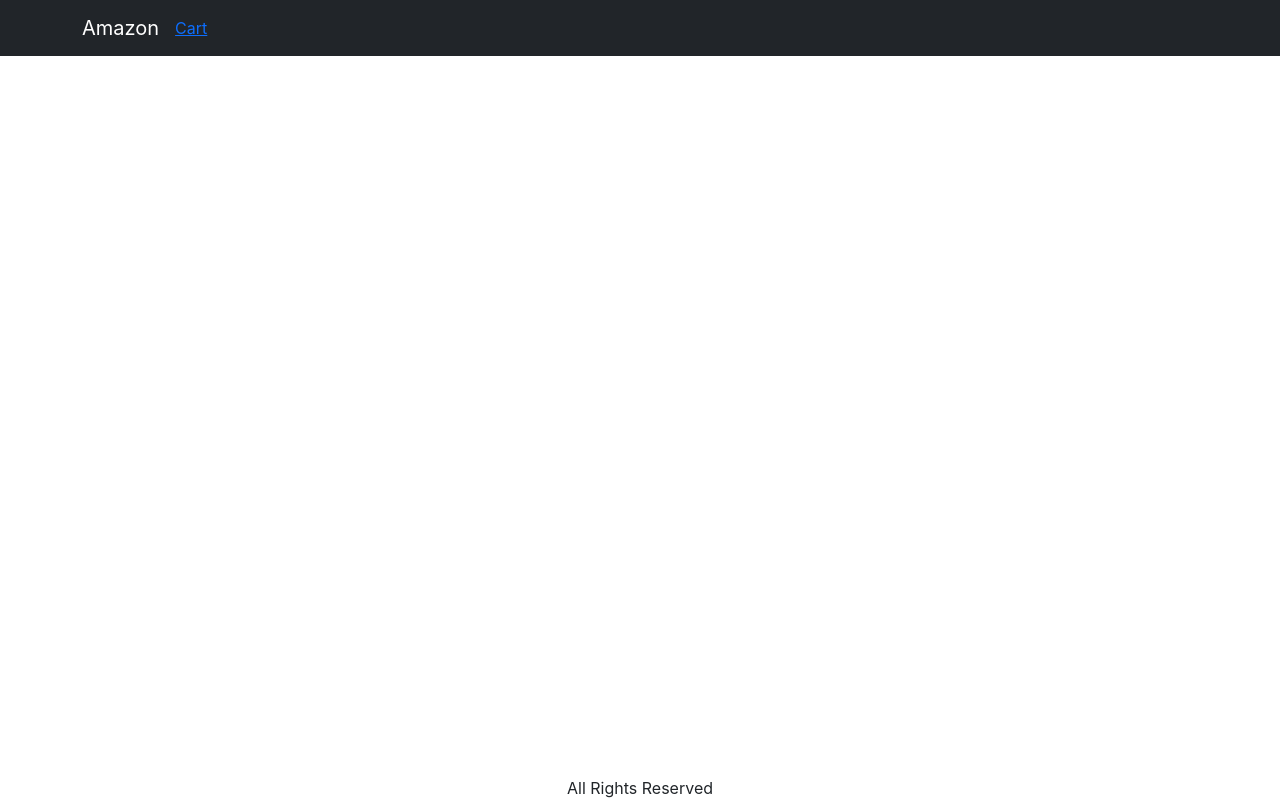
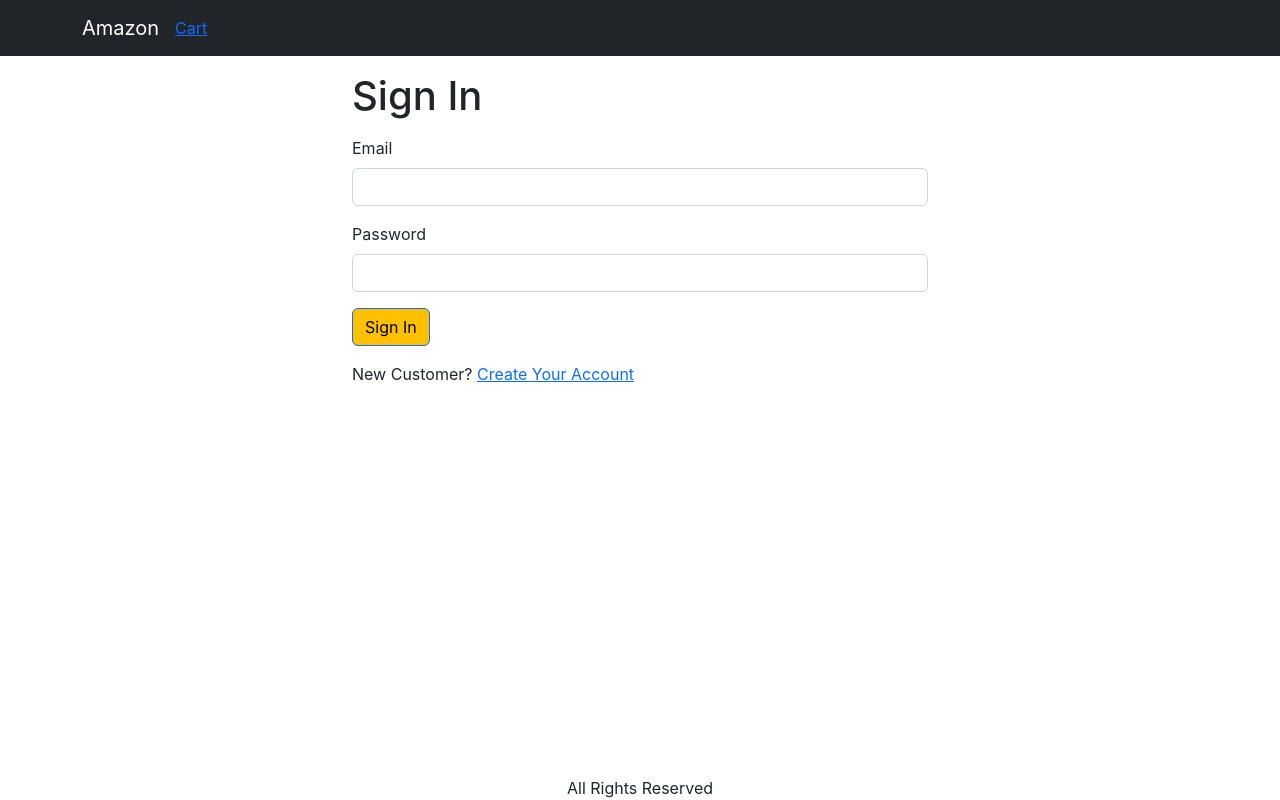
Before and after one commit to chamikaisuru/Mern-Amazon, a React (Create React App) app in the folder frontend/: page /Signin in a window 1280 px wide. Built offline with nearby package versions, Linux system fonts and the light colour scheme.

Commit message:
set max-width for signinScreen component Container, import SigningScreen Component to App.js and add router path for Signin,Create SigninScreen Component

```diff
--- a/frontend/src/App.css
+++ b/frontend/src/App.css
@@ -54,3 +54,7 @@
 .img-thumbnail {
   height: 80px;
 }
+
+.small-container {
+  max-width: 600px;
+}
--- a/frontend/src/App.js
+++ b/frontend/src/App.js
@@ -2,6 +2,7 @@
 import { Routes, Route, Link } from 'react-router-dom';
 import HomeScreen from './components/Screen/HomeScreen';
 import ProductScreen from './components/Screen/ProductScreen';
+import SigninScreen from './components/Screen/SigninScreen';
 import { Navbar, Container, Nav, Badge } from 'react-bootstrap';
 import { LinkContainer } from 'react-router-bootstrap';
 import { Store } from './components/Store';
@@ -40,6 +41,7 @@
           <Routes>
             <Route path="/product/:slug" element={<ProductScreen />} />
             <Route path="/Cart" element={<CartScreen />} />
+            <Route path="/Signin" element={<SigninScreen />} />
             <Route path="/" element={<HomeScreen />} />
           </Routes>
         </Container>
--- /dev/null
+++ b/frontend/src/components/Screen/SigninScreen.js
@@ -0,0 +1,35 @@
+import React from 'react';
+import { Button, Container, Form } from 'react-bootstrap';
+import { Helmet } from 'react-helmet-async';
+import { Link, useLocation } from 'react-router-dom';
+
+export default function SigninScreen() {
+  const { search } = useLocation();
+  const redirectInUrl = new URLSearchParams(search).get('redirect');
+  const redirect = redirectInUrl ? redirectInUrl : '/';
+  return (
+    <Container className="small-container">
+      <Helmet>
+        <title>Sign In</title>
+      </Helmet>
+      <h1 className="my-3">Sign In</h1>
+      <Form>
+        <Form.Group className={'mb-3'} controlId="email">
+          <Form.Label>Email</Form.Label>
+          <Form.Control type="email" required></Form.Control>
+        </Form.Group>
+        <Form.Group className={'mb-3'} controlId="password">
+          <Form.Label>Password</Form.Label>
+          <Form.Control type="password" required></Form.Control>
+        </Form.Group>
+        <div className="mb-3">
+          <Button type="submit">Sign In</Button>
+        </div>
+        <div className="mb-3">
+          New Customer?{' '}
+          <Link to={`/signup?redirect=${redirect}`}>Create Your Account</Link>
+        </div>
+      </Form>
+    </Container>
+  );
+}
```
